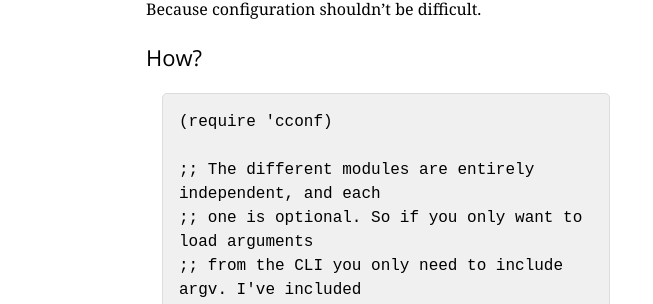
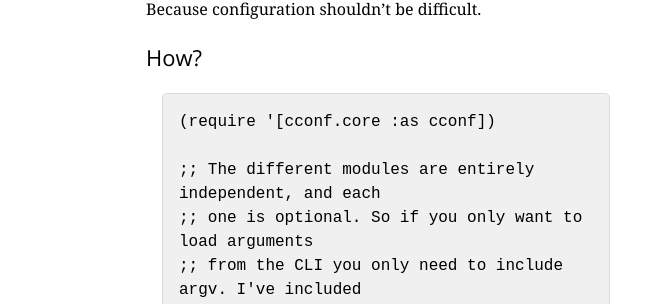
Before and after one commit to paulbellamy/paulbellamy.github.com, a Jekyll site: the page built from _posts/2012-07-14-cconf-clojure-config.markdown, in a window 1280 px wide. Shown: the part 387-691 px from the top of the page, without its empty margins (188-841 px from the left). Built offline with Jekyll 4.4.1, drawn with Linux system fonts in a browser that asks for light colours; Markdown is read by kramdown in place of the engine named in the settings; a script that is not in the unit is left out; some of the changed text lies outside the part shown.

Commit message:
Fixing cconf require

```diff
--- a/_posts/2012-07-14-cconf-clojure-config.markdown
+++ b/_posts/2012-07-14-cconf-clojure-config.markdown
@@ -19,7 +19,7 @@ Because configuration shouldn't be difficult.
 
 ## How?
 
-    (require 'cconf)
+    (require '[cconf.core :as cconf])
 
     ;; The different modules are entirely independent, and each
     ;; one is optional. So if you only want to load arguments
```
